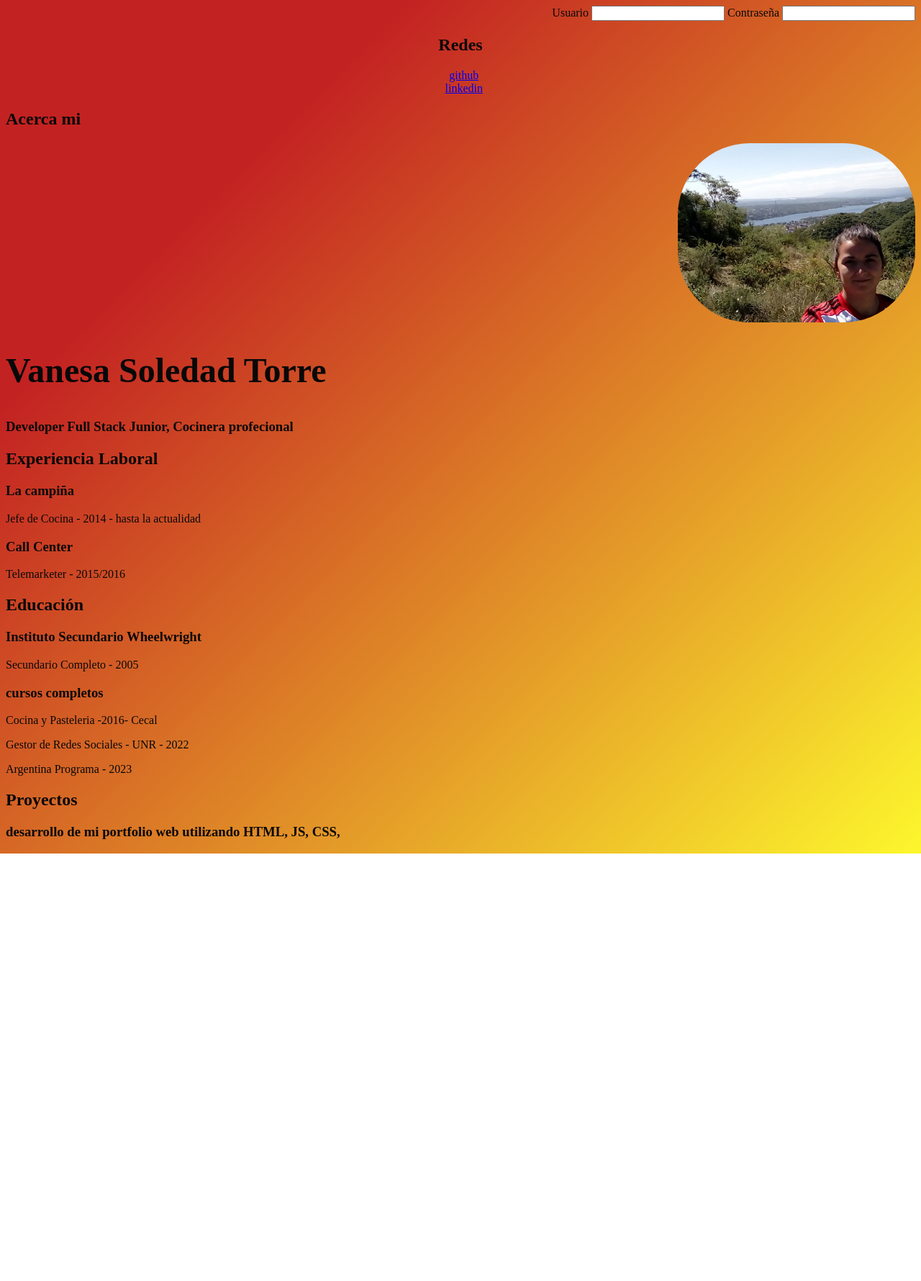
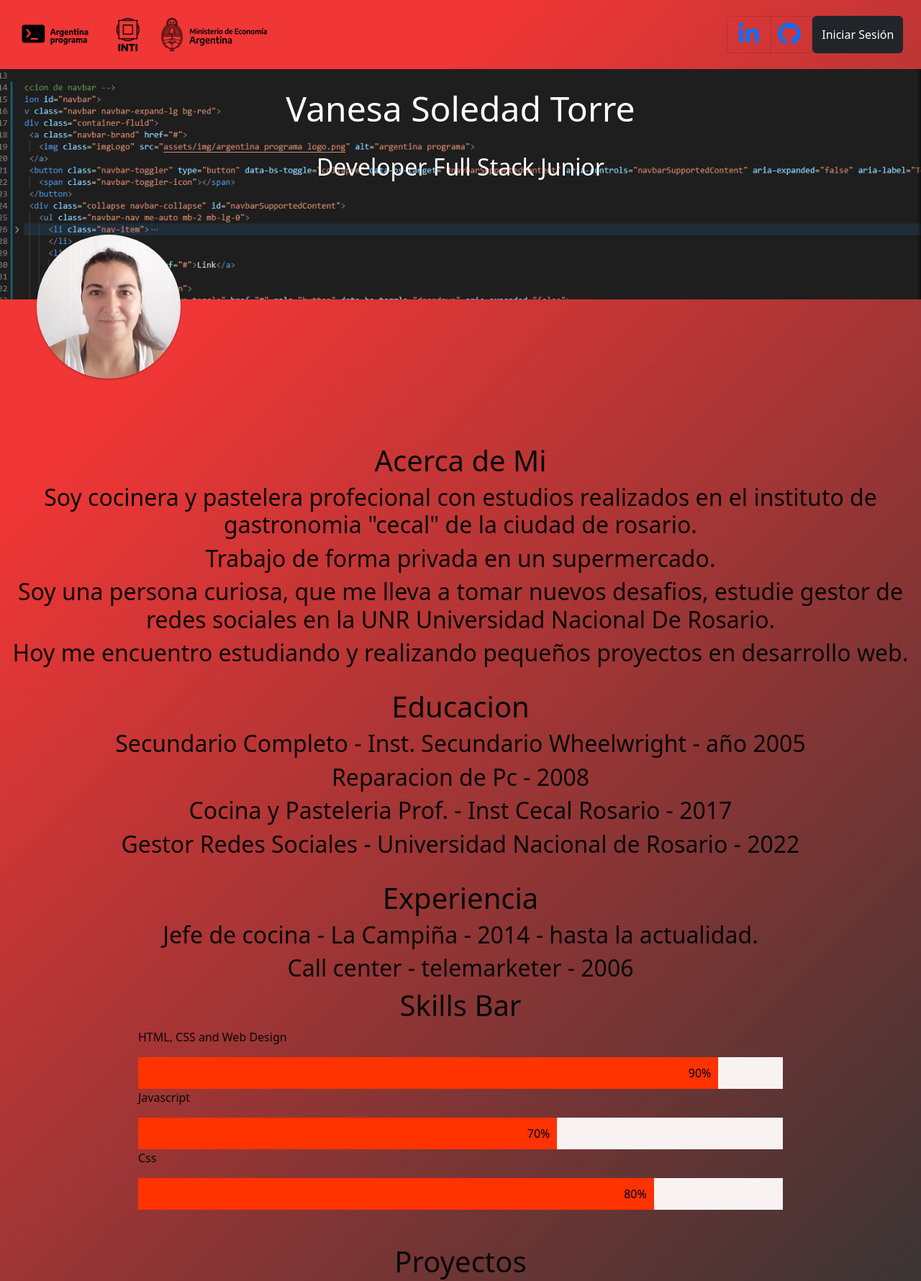
Before and after one commit to vanesasoledad/PortfolioFrontend, a plain HTML site: page index.html in a window 1280 px wide. Shown: the top 1780 px of the page at 72% size. Before the commit the page ends 1186 px from the top, so only its background shows below. Drawn offline with nearby package versions, Linux system fonts and the light colour scheme.

Commit message:
tercer commit

```diff
--- a/assets/css/styles.css
+++ b/assets/css/styles.css
@@ -1,27 +1,91 @@
 body{
-    background: hsl(0, 70%, 45%);
-    background: linear-gradient(135deg, rgb(195, 34, 34) 23%, rgba(253,247,45,1) 100%);
+    background: hsl(0, 0%, 3%);
+    background: linear-gradient(135deg, rgb(241, 54, 54) 23%, rgb(58, 52, 52) 100%);
     color: rgb(8, 8, 8);
 }
-#redes{
-    text-align: center;
-    margin: auto;
-}
+
 li {
     list-style-type: none;
     margin-left: -2.5% ;;
 
 }
+
+section.banner{
+    background-image: url(../img/bannerarg.png);
+    height: 40vh;
+    width: 100%;
+    background-repeat: no-repeat;
+    background-size: cover;
+    -webkit-background-size: cover;
+    -moz-background-size: cover;
+    -o-background-size: cover;
+    -msn-background-size: cover;
+
+   }
 .imgperfil{
-    border-radius: 100px;
+    position: relative;
+    height:200px;
+    width:200px;
+    top: -90px;
+    left : 4%;
+    z-index: 1;
+    border-radius: 100%;
+    box-shadow: 0 1px 3px rgba(0,0,0,0.12), 0 1px 2px rgba(0,0,0,0.24);
 }
 .nombreperfil{
     font-size: 3em;
+    text-align: center;
+    text-decoration: aliceblue;
 }
-#login{
+
+.imgLogo{
+    filter: invert();
+}
+.list-group{
+    --bs-list-group-bg: transparent;
+}
+.fa-brands.fa-linkedin-in.fa-2x:hover{
+   color:  rgb(3, 3, 3);
+}
+.fa-brands.fa-github.fa-2x:hover{
+   color:rgb(8, 8, 8);
+}
+.intro{
+    padding-top: 2%;
+    font-size: 3rem;
+}
+h2.intro{
+   font-size: 2rem;
+}
+* {
+    box-sizing: border-box;
+  }
+
+  .skill-group {
+    margin: 0 auto;
+    width: 70%;
+  }
+  .skill-group > p {
+    color: rgb(7, 7, 7)
+  }
+  .skill-bar {
+    width: 100%;
+    background-color: rgb(248, 242, 242);
+  }
+  .skill-value {
     text-align: right;
-}
-.banner{
-    justify-content: end;
-    display: flex;
-}
+    padding: 10px;
+    color: black;
+  }
+  .html {
+    width: 90%;
+    background-color: hsl(12, 100%, 50%);
+  }
+  .js {
+    width: 65%;
+    background-color: hsl(12, 100%, 50%);
+  }
+  .css {
+    width: 80%;
+    background-color: hsl(12, 100%, 50%);
+  }
--- a/index.html
+++ b/index.html
@@ -4,65 +4,145 @@
     <meta charset="UTF-8">
     <meta hhtp-equiv="X-UA-Compatible" content="IE=edge">
     <meta name="viewport" content="width=device-width, initial-scale=1.0">
-    <link rel="stylesheet" href="assets/css/styles.css">
-    <title>Vanesa Torre</title>
+    <!-- CSS only -->
+<link href="https://cdn.jsdelivr.net/npm/bootstrap@5.2.3/dist/css/bootstrap.min.css" rel="stylesheet" integrity="sha384-rbsA2VBKQhggwzxH7pPCaAqO46MgnOM80zW1RWuH61DGLwZJEdK2Kadq2F9CUG65" crossorigin="anonymous">
+<script src="https://kit.fontawesome.com/282753b14d.js" crossorigin="anonymous"></script>
+<link rel="stylesheet" href="assets/css/styles.css">
+    <title>Portfolio</title>
   </head>
   <body>
-    <form id="login" method="POST" onsubmit="">
-      <label for="usuario ">Usuario</label>
-      <input type="text " id="usuario" nombre="usuario" autocomplete="off">
+  <!-- seccion de navbar -->
+    <section id="navbar">
+      <nav class="navbar navbar-expand-lg bg-red">
+        <div class="container-fluid">
+          <a class="navbar-brand" href="https://argentinaprograma.inti.gob.ar/" target="_blank">
+            <img class="imgLogo" src="assets/img/logoAp.png" alt="argentina programa">
+          </a>
+            <ul class="list-group list-group-horizontal">
+              <li class="list-group-item"> <a href= "https://www.linkedin.com/in/vanesa-torre-20a803237/" target="_blank"><i class="fa-brands fa-linkedin-in fa-2x "></i></a></li>
+              <li class="list-group-item"> <a href="https://github.com/vanesasoledad" target="_blank"><i class="fa-brands fa-github fa-2x "></i></a></li>
 
-      <label for="contraseña ">Contraseña</label>
-      <input type="contraseña " id="contraseña " nombre="contraseña" autocomplete="off">
-     </form>
+              <!-- Button trigger modal -->
+              <!-- boton que abre el login  -->
+               <button type="button" class="btn btn-dark" data-bs-toggle="modal" data-bs-target="#LoginModal">
+               Iniciar Sesión
+              </button>
+            </ul>
 
-    <Section id="redes">
-      <!-- mis redes sociales -->
-      <h2>Redes</h2>
-      <ul>
-        <li><a href="https://github.com/vanesasoledad" target="_blank">github</a></li>
-        <li><a href="https://www.linkedin.com/in/vanesa-torre-20a803237/" target="_blank">linkedin</a></li>
-      </ul>
+          </div>
+        </div>
+      </nav>
+      <!-- seccion del banner -->
+      <section class = banner>
 
-    </Section>
-    <!-- sección sobre mi -->
+
+          <h1 class="text-white text-center intro">Vanesa Soledad Torre
+          </h1>
+          <h2 class="text-white text-center intro">
+            Developer Full Stack Junior </h2>
+        </section>
+
+      </section>
+
+
+    <!-- Foto-->
     <section>
-      <h1>Acerca mi </h1>
       <div class="banner">
-        <img class="imgperfil" src="assets/img/20180318_150120.png" alt="imagen-de-Vanesa">
+        <img class="imgperfil" src="assets/img/foto mia.png" alt="imagen-de-Vanesa">
       </div>
-
-      <div>
-        <h1 class="nombreperfil">Vanesa Soledad Torre </h1>
-        <h3>Developer Full Stack Junior, Cocinera profecional </h3>
-      </div>
-
-    </section>
-<!-- Mi experencia laboral -->
-    <section id="experiencia">
-      <h1>Experiencia Laboral</h1>
-      <h3>La campiña</h3>
-      <p>Jefe de Cocina - 2014 - hasta la actualidad</p>
-      <h3>Call Center</h3>
-      <p>Telemarketer - 2015/2016</p>
     </section>
 
-    <section>
-      <h1>Educación</h1>
-      <h3>Instituto Secundario Wheelwright</h3>
-      <p>Secundario Completo - 2005</p>
-      <h3>cursos completos</h3>
-      <p>Cocina y Pasteleria -2016- Cecal</p>
-      <p>Gestor de Redes Sociales - UNR - 2022 </p>
-      <p>Argentina Programa - 2023</p>
+      <!--presentacion  -->
+      <section class = "Presentacion text-center">
+        <h1>Acerca de Mi</h1>
+        <h2>Soy cocinera y pastelera profecional con estudios realizados en el instituto de gastronomia "cecal" de la ciudad de rosario.</h2>
+        <h2>Trabajo de forma privada en un supermercado.</h2>
+        <h2>Soy una persona curiosa, que me lleva a tomar nuevos desafios, estudie gestor de redes sociales en la UNR Universidad Nacional De Rosario.</h2>
+        <h2>Hoy me encuentro estudiando y realizando pequeños proyectos en desarrollo web.</h2>
+      </section>
+<br>
+
+      <!-- Estudios -->
+      <section class = "estudios text-center">
+        <h1>Educacion</h1>
+        <h2>Secundario Completo - Inst. Secundario Wheelwright - año 2005</h2>
+        <h2>Reparacion de Pc - 2008</h2>
+        <h2>Cocina y Pasteleria Prof. - Inst Cecal Rosario - 2017</h2>
+        <h2>Gestor Redes Sociales - Universidad Nacional de Rosario - 2022</h2>
+
+      </section>
+<br>
+<!-- experiencia laboral -->
+      <section class = "experiencia text-center">
+        <h1>Experiencia</h1>
+        <h2>Jefe de cocina - La Campiña - 2014 - hasta la actualidad.</h2>
+        <h2>Call center - telemarketer - 2006</h2>
+      </section>
 
 
-    </section>
+      <!-- habilidades -->
 
-    <section>
-      <h1>Proyectos</h1>
-      <h3>desarrollo de mi portfolio web utilizando HTML, JS, CSS,</h3>
-    </section>
+      <section>
+        <h1 style="text-align: center; color: black,">Skills Bar</h1>
+  <div class="skill-group">
+  <p>HTML, CSS and Web Design</p>
+  <div class="skill-bar">
+    <div class="skill-value html">90%</div>
+  </div>
+    <p>Javascript</p>
+  <div class="skill-bar">
+    <div class="skill-value js">70%</div>
+  </div>
+    <p>Css</p>
+  <div class="skill-bar">
+    <div class="skill-value css">80%</div>
+  </div>
+</div>
+</section>
 
+<!-- Proyectos  -->
+
+<section class="proyectos text-center mt-5">
+  <h1>Proyectos</h1>
+</section>
+
+
+<!-- modales -->
+
+<!-- El Login -->
+
+<div class="modal fade" id="LoginModal" tabindex="-1" aria-labelledby="exampleModalLabel" aria-hidden="true">
+  <div class="modal-dialog modal-dialog-centered">
+    <div class="modal-content">
+      <div class="modal-header">
+        <h1 class="modal-title fs-5" id="exampleModalLabel">Login</h1>
+        <button type="button" class="btn-close" data-bs-dismiss="modal" aria-label="Close"></button>
+      </div>
+      <div class="modal-body">
+
+        <form>
+          <div class="mb-3">
+            <label for="exampleInputEmail1" class="form-label">Email</label>
+            <input type="email" class="form-control" id="exampleInputEmail1" aria-describedby="emailHelp">
+
+          <div class="mb-3">
+            <label for="exampleInputPassword1" class="form-label">Password</label>
+            <input type="password" class="form-control" id="exampleInputPassword1">
+          </div>
+
+
+
+      </div>
+      <div class="modal-footer">
+        <button type="button" class="btn btn-secondary" data-bs-dismiss="modal">Ingresar</button>
+       </form>
+      </div>
+    </div>
+  </div>
+</div>
+
+
+<!-- JavaScript Bundle with Popper -->
+<script src="https://cdn.jsdelivr.net/npm/bootstrap@5.2.3/dist/js/bootstrap.bundle.min.js" integrity="sha384-kenU1KFdBIe4zVF0s0G1M5b4hcpxyD9F7jL+jjXkk+Q2h455rYXK/7HAuoJl+0I4" crossorigin="anonymous"></script>
   </body>
 </html>
```
Also changed, not shown: login.html (+12 -1 lines), registro.html (deleted, +0 -2 lines), assets/img/20180318_150120.png (deleted), assets/img/argentina programa logo.png (added), assets/img/bannerarg.png (added), assets/img/foto mia.png (added), assets/img/logoAp.png (added).
